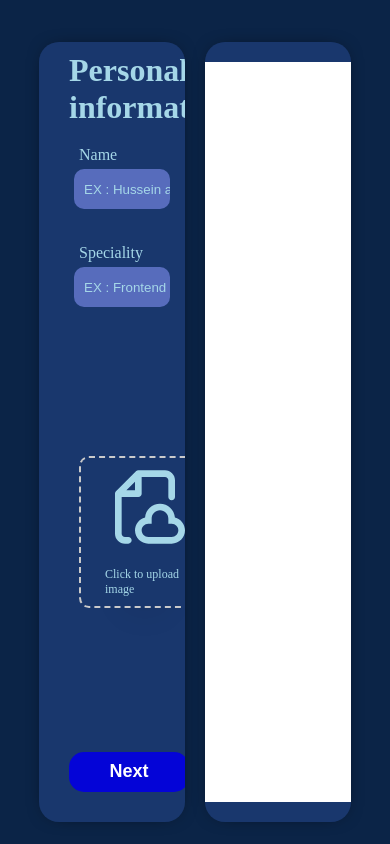
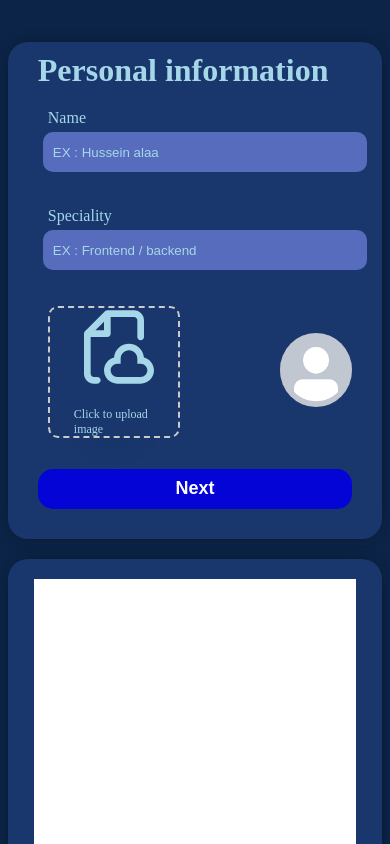
Before and after one commit to klay00/CvMaker, a Vue app: page /#/HomePage in a window 390 px wide. Shown: the top 844 px of the page. Built offline with nearby package versions, Linux system fonts and the light colour scheme.

Commit message:
add media responsive disgn

```diff
--- a/src/view/HomePage.vue
+++ b/src/view/HomePage.vue
@@ -192,4 +192,35 @@ export default{
         }
 
       }
+      @media screen and (max-width: 1200px) {
+        .contenar{
+        margin: 5vh 2vw;
+       }
+      }
+      @media screen and (max-width: 950px) {
+        .contenar{
+        height: 160vh;
+        flex-direction: column;
+       }
+      }
+      @media screen and (max-width: 400px) {
+        .contenar{
+        height: 120vh;
+        flex-direction: column;
+       }
+       .custum-file-upload{
+        height: 80px;
+        width: 80px;
+       }
+
+
+   .input-image .image img {
+      height: 74px;
+      width: 72px;
+      }
+
+    .cv-loop img{
+    width: 200px!important;
+    }
+    }
 </style>
```
